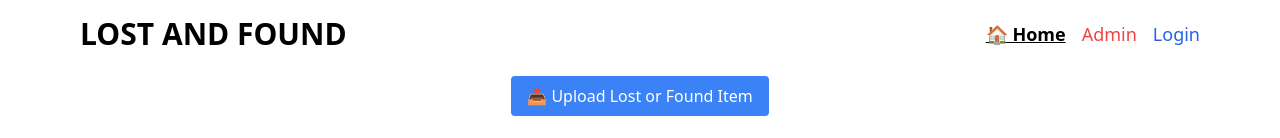
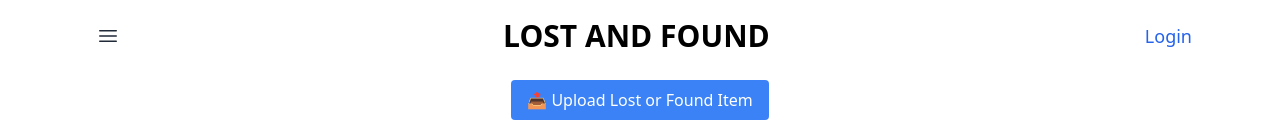
Before and after one commit to L-Praveen36/LostFound, a React (Create React App) app: page / in a window 1280 px wide. Shown: the top 138 px of the page. Built offline with nearby package versions, Linux system fonts and the light colour scheme; no server answers.

Commit message:
Final changes before deployment

```diff
--- a/package.json
+++ b/package.json
@@ -4,6 +4,7 @@
   "private": true,
   "dependencies": {
     "@headlessui/react": "^2.2.4",
+    "@heroicons/react": "^2.2.0",
     "@react-three/drei": "^10.3.0",
     "@react-three/fiber": "^9.1.2",
     "@testing-library/dom": "^10.4.0",
--- a/src/App.js
+++ b/src/App.js
@@ -2,18 +2,19 @@ import { useState } from "react";
 import { useAuth } from "./AuthContext";
 import { signOut } from "firebase/auth";
 import { auth } from "./firebase";
+import { Menu } from "@headlessui/react";
+import { Bars3Icon } from "@heroicons/react/24/outline";
+import {
+  BrowserRouter as Router,
+  Routes,
+  Route,
+  useNavigate,
+} from "react-router-dom";
+
 import ImageSlider from "./components/ImageSlider";
 import Login from "./components/Login";
 import Signup from "./components/Signup";
 import LoginWarning from "./components/LoginWarning";
-import {
-  BrowserRouter as Router,
-  Routes,
-  Route,
-  Link,
-  useLocation,
-  useNavigate,
-} from "react-router-dom";
 import ReportForm from "./components/ReportForm";
 import AdminPanel from "./components/AdminPanel";
 import AdminLogin from "./components/AdminLogin";
@@ -21,10 +22,9 @@ import ItemList from "./components/ItemList";
 import ProtectedRoute from "./components/ProtectedRoute";
 import Profile from "./components/Profile";
 
-import { Menu } from "@headlessui/react"; // ✅ Install with: npm i @headlessui/react
-
 import "./App.css";
 
+// App Wrapper
 function App() {
   return (
     <Router>
@@ -47,14 +47,14 @@ function App() {
   );
 }
 
+// Home Page Component
 function HomePage() {
   const [showForm, setShowForm] = useState(false);
   const [search] = useState("");
   const [filter] = useState("all");
-  const location = useLocation();
-  const navigate = useNavigate();
   const { user } = useAuth();
   const [showWarning, setShowWarning] = useState(false);
+  const navigate = useNavigate();
 
   const handleUploadClick = () => {
     if (!user) {
@@ -72,31 +72,71 @@ function HomePage() {
   return (
     <div className="max-w-6xl mx-auto p-4 relative">
       {/* Header */}
-      <header className="flex flex-col md:flex-row justify-between items-center mb-6 space-y-2 md:space-y-0">
-        <h1 className="text-3xl font-bold text-center md:text-left">
-          LOST AND FOUND
-        </h1>
-        <div className="flex items-center space-x-4">
-          <Link
-            to="/"
-            className={`text-lg ${
-              location.pathname === "/" ? "underline font-semibold" : ""
+      <header className="flex justify-between items-center mb-6 px-2">
+        {/* Left: Hamburger */}
+        <Menu as="div" className="relative">
+          <Menu.Button className="p-2 rounded hover:bg-gray-100">
+            <Bars3Icon className="h-6 w-6 text-gray-800" />
+          </Menu.Button>
+          <Menu.Items className="absolute left-0 mt-2 w-40 bg-white border rounded-md shadow-md z-50">
+            <Menu.Item>
+              {({ active }) => (
+                <button
+                  onClick={() => navigate("/")}
+                  className={`w-full px-4 py-2 text-left text-sm ${
+                    active ? "bg-gray-100" : ""
                   }`}
                 >
                   🏠 Home
-          </Link>
+                </button>
+              )}
+            </Menu.Item>
+            <Menu.Item>
+              {({ active }) => (
                 <button
                   onClick={handleAdminClick}
-            className={`text-lg text-red-500 ${
-              location.pathname === "/admin" ||
-              location.pathname === "/admin-login"
-                ? "underline font-semibold"
-                : ""
+                  className={`w-full px-4 py-2 text-left text-sm text-red-600 ${
+                    active ? "bg-gray-100" : ""
                   }`}
                 >
-            Admin
+                  🛡️ Admin
                 </button>
+              )}
+            </Menu.Item>
+            <Menu.Item>
+              {({ active }) => (
+                <button
+                  onClick={() => navigate("/profile")}
+                  className={`w-full px-4 py-2 text-left text-sm ${
+                    active ? "bg-gray-100" : ""
+                  }`}
+                >
+                  👤 Profile
+                </button>
+              )}
+            </Menu.Item>
+            <Menu.Item>
+              {({ active }) => (
+                <button
+                  onClick={() => alert("Help section coming soon!")}
+                  className={`w-full px-4 py-2 text-left text-sm ${
+                    active ? "bg-gray-100" : ""
+                  }`}
+                >
+                  ❓ Help
+                </button>
+              )}
+            </Menu.Item>
+          </Menu.Items>
+        </Menu>
 
+        {/* Center: Title */}
+        <h1 className="text-3xl font-bold flex-1 text-center md:text-center">
+          LOST AND FOUND
+        </h1>
+
+        {/* Right: Login/Profile */}
+        <div className="flex items-center">
           {!user ? (
             <button
               onClick={() => navigate("/login")}
@@ -199,15 +239,15 @@ function HomePage() {
         <ImageSlider />
       </div>
 
-      {/* Items List */}
+      {/* Items */}
       <ItemList filter={filter} search={search} />
 
-      {/* Report Form */}
+      {/* Report Form Modal */}
       {showForm && (
         <ReportForm showForm={showForm} onClose={() => setShowForm(false)} />
       )}
 
-      {/* Login Warning */}
+      {/* Login Required Popup */}
       {showWarning && (
         <LoginWarning
           onClose={() => setShowWarning(false)}
```
Also changed, not shown: 1 other file (tests, documents, lock files or other folders). Lines whose indentation alone changed are shown as unchanged.
